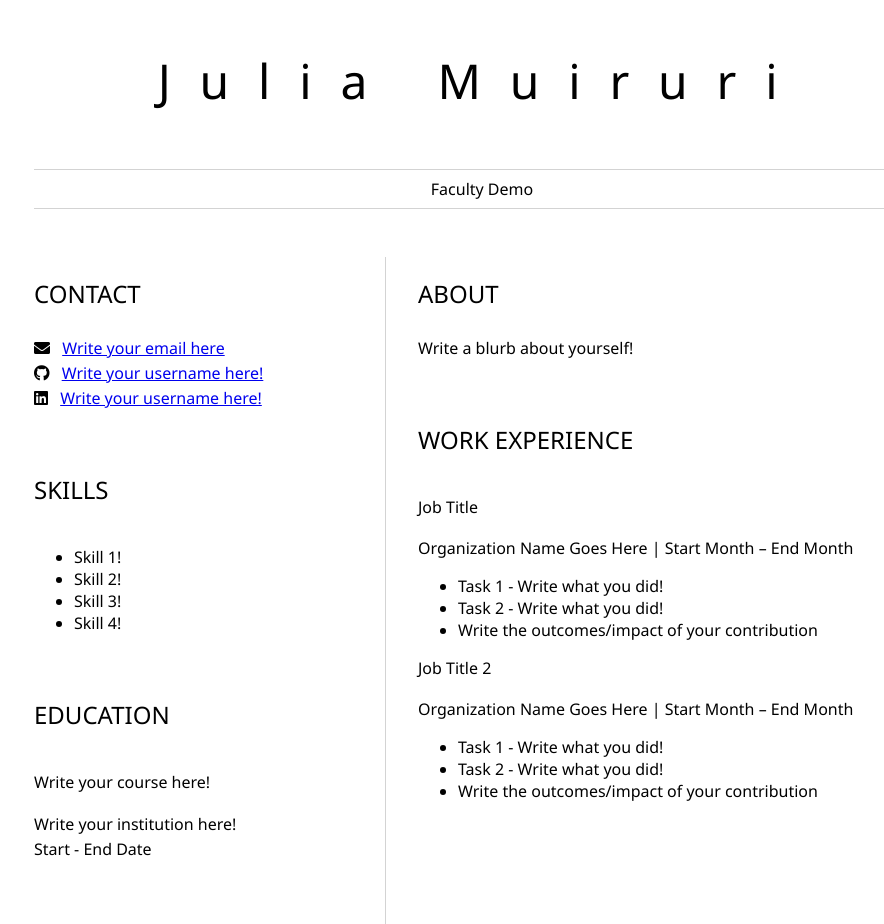
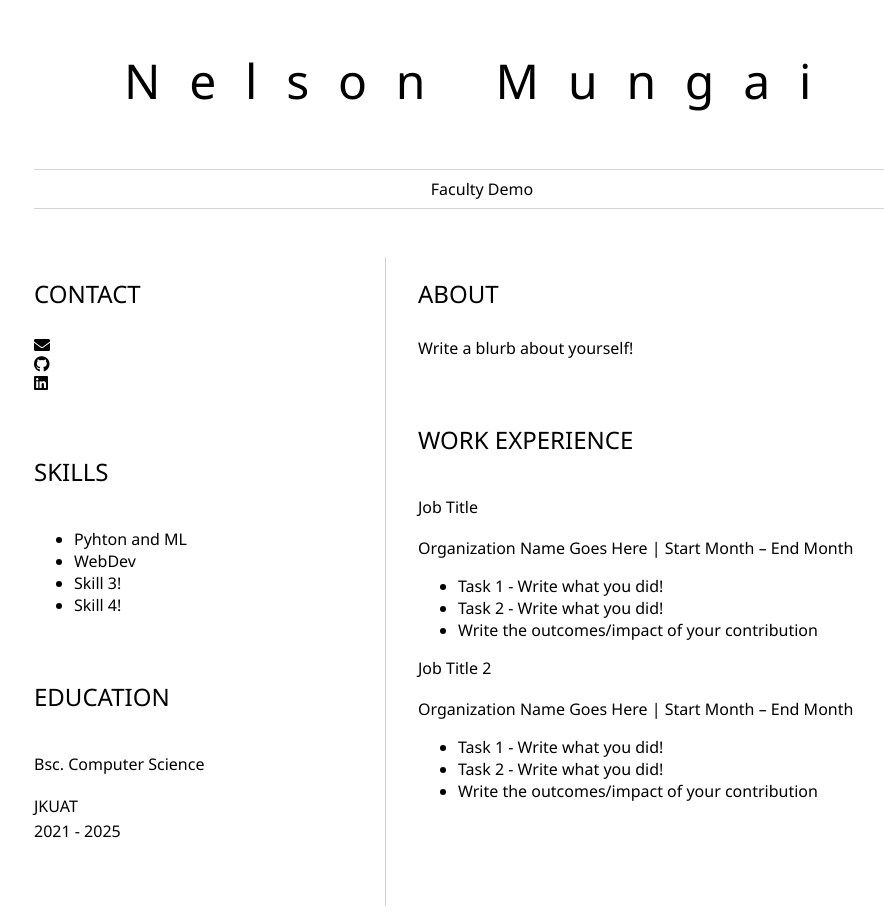
Before and after one commit to NelsonMungai1/my_resume, a plain HTML site: page index.html in a window 1280 px wide. Shown: the whole page, without its empty margins (158-1042 px from the left). Drawn offline with Linux system fonts and the light colour scheme.

Commit message:
Minor Changes to resume

```diff
--- a/index.html
+++ b/index.html
@@ -8,7 +8,7 @@
 	<body>
 		<header id="header">
 			<!-- resume header with your name and title -->
-			<h1>Julia Muiruri</h1>
+			<h1>Nelson Mungai</h1>
 			<hr>
 			Faculty Demo
 			<hr>
@@ -20,23 +20,23 @@
 					<!-- contact info including social media -->
                     <p>
                         <i class="fa fa-envelope" aria-hidden="true"></i>
-                        <a href="mailto:username@domain.top-level domain">Write your email here</a>
+                        <a href="nelson.irungu@students.jkuat.ac.ke"></a>
                     </p>
                     <p>
                         <i class="fab fa-github" aria-hidden="true"></i>
-                        <a href="github.com/yourGitHubUsername">Write your username here!</a>
+                        <a href="github.com/NelsonMungai2003"></a>
                     </p>
                     <p>
                         <i class="fab fa-linkedin" aria-hidden="true"></i>
-                        <a href="linkedin.com/yourLinkedInUsername">Write your username here!</a>
+                        <a href="https://www.linkedin.com/in/nelson-mungai-294504252"></a>
                     </p>
 				</section>
 				<section>
 					<h2>SKILLS</h2>
 					<!-- your skills -->
                     <ul>
-                        <li>Skill 1!</li>
-                        <li>Skill 2!</li>
+                        <li>Pyhton and ML</li>
+                        <li>WebDev</li>
                         <li>Skill 3!</li>
                         <li>Skill 4!</li>
                     </ul>
@@ -44,12 +44,11 @@
 				<section>
 					<h2>EDUCATION</h2>
 					<!-- your education -->
-                    <h3>Write your course here!</h3>
+                    <h3>Bsc. Computer Science</h3>
                     <p>
-                        Write your institution here!
-                    </p>
+                        JKUAT                    </p>
                     <p>
-                        Start - End Date
+                        2021 - 2025
                     </p>
 				</section>
 			</article>
```
